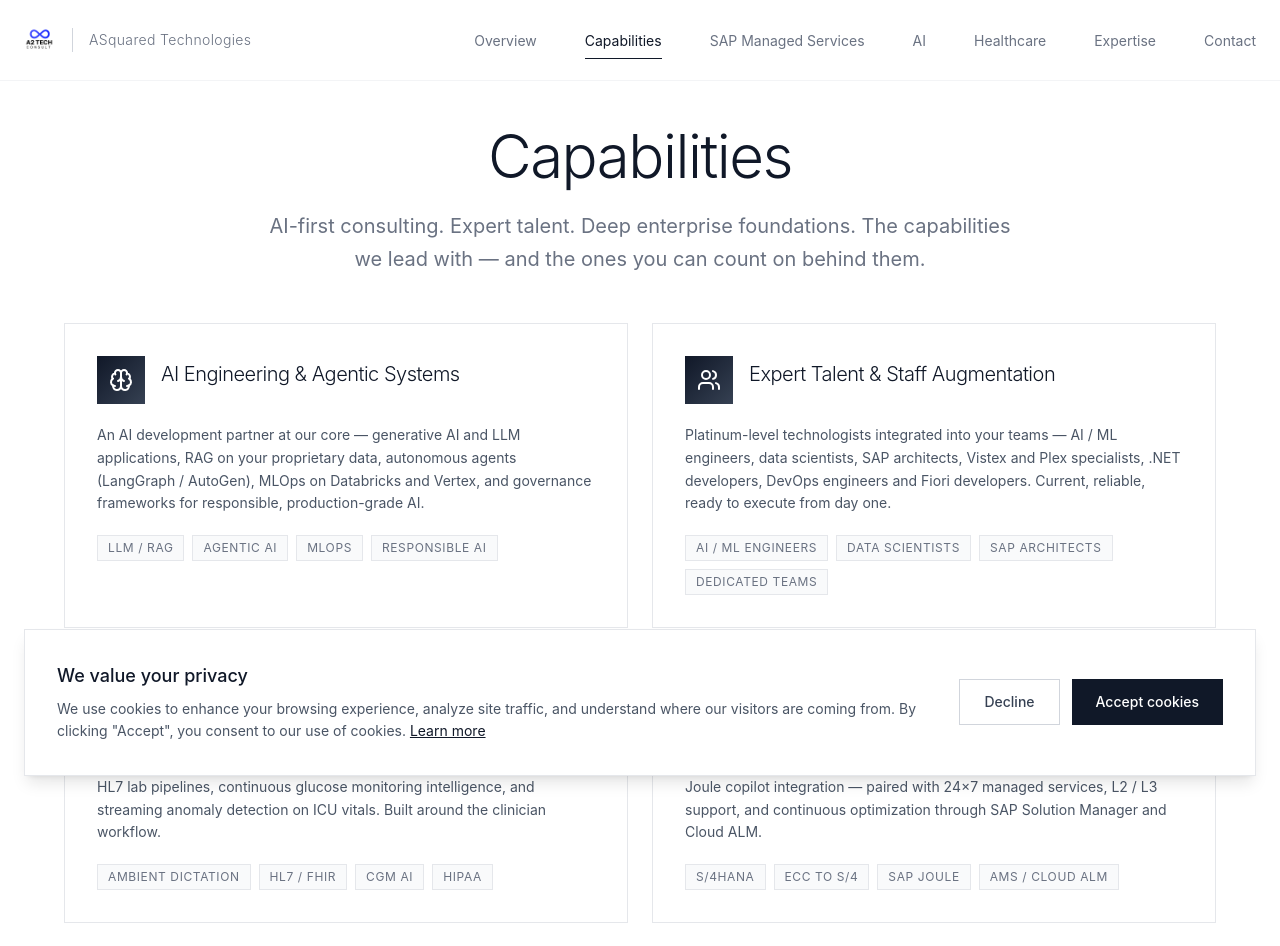
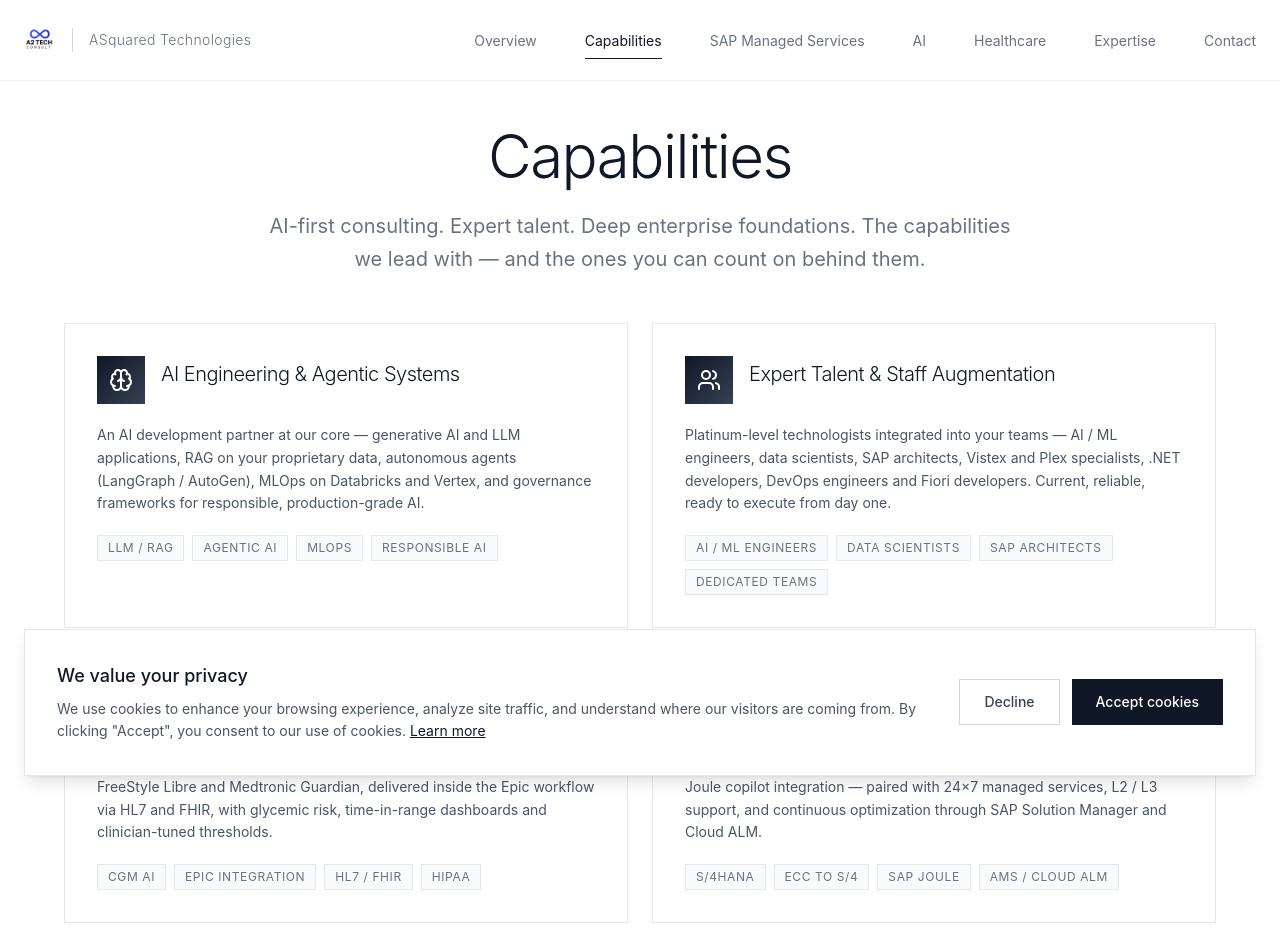
Before and after one commit to A2TechConsult/ASquared2, a React (Vite) app: page /capabilities in a window 1280 px wide. Shown: the top 946 px of the page. Built offline with nearby package versions, Linux system fonts and the light colour scheme.

Commit message:
Capabilities: Healthcare group = CGM + Epic + HL7 (no dictation/labs)

```diff
--- a/src/app/pages/Capabilities.tsx
+++ b/src/app/pages/Capabilities.tsx
@@ -21,9 +21,9 @@ export function Capabilities() {
     {
       icon: Stethoscope,
       title: 'Healthcare AI & Clinical Workflows',
-      tags: ['Ambient Dictation', 'HL7 / FHIR', 'CGM AI', 'HIPAA'],
+      tags: ['CGM AI', 'Epic Integration', 'HL7 / FHIR', 'HIPAA'],
       description:
-        'HIPAA-ready clinical AI — ambient dictation into Epic and Cerner, PDF-to-HL7 lab pipelines, continuous glucose monitoring intelligence, and streaming anomaly detection on ICU vitals. Built around the clinician workflow.',
+        'HIPAA-ready CGM intelligence — streaming ingestion from Dexcom, FreeStyle Libre and Medtronic Guardian, delivered inside the Epic workflow via HL7 and FHIR, with glycemic risk, time-in-range dashboards and clinician-tuned thresholds.',
     },
     {
       icon: Database,
```
